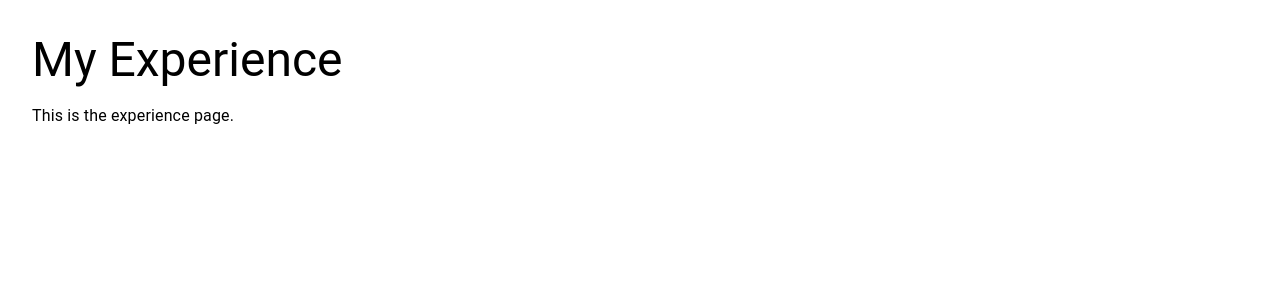
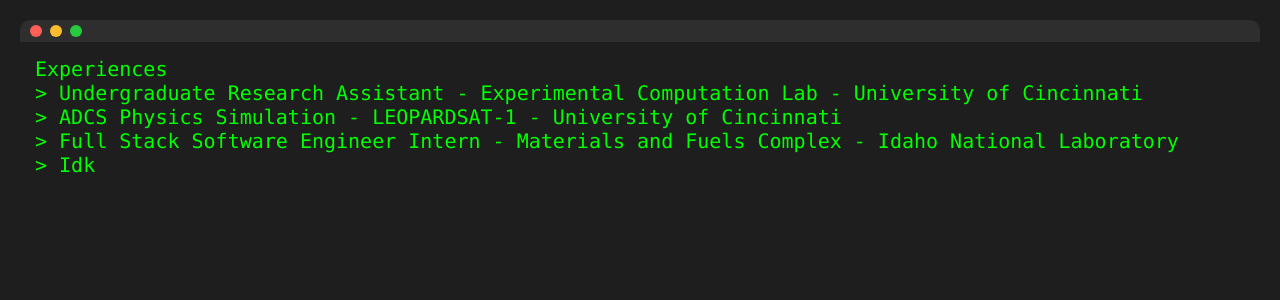
Before and after one commit to Rai1975/portfolio, a React (Create React App) app in the folder portfolio/: page /experience in a window 1280 px wide. Shown: the top 300 px of the page. Built offline with nearby package versions, Linux system fonts and the light colour scheme.

Commit message:
Updating  Experiences tab.

```diff
--- a/portfolio/src/pages/Experience.js
+++ b/portfolio/src/pages/Experience.js
@@ -1,14 +1,176 @@
-import React from 'react';
-import { Box, Typography } from '@mui/material';
+import React, { useEffect, useState } from 'react';
+import { Link } from 'react-router-dom';
 
 const Experience = () => {
+  const [text, setText] = useState('');
+  const [currentIndex, setCurrentIndex] = useState(0);
+  const [done, setDone] = useState(false);
+
+  const fullText = `Experiences`;
+
+  const typingSpeed = 25; // Speed of typing in milliseconds
+
+  useEffect(() => {
+    // Typing animation function
+    const type = () => {
+      if (currentIndex < fullText.length) {
+        setText((prev) => prev + fullText[currentIndex]);
+        setCurrentIndex((prev) => prev + 1);
+      } else {
+        setDone(true); // Typing complete
+      }
+    };
+
+    if (!done) {
+      const timeout = setTimeout(type, typingSpeed);
+      return () => clearTimeout(timeout); // Cleanup timeout on unmount or re-run
+    }
+  }, [currentIndex, done, fullText]);
+
   return (
-    <Box sx={{ padding: 4 }}>
-      <Typography variant="h3">My Experience</Typography>
-      <Typography variant="body1" mt={2}>
-        This is the experience page.
-      </Typography>
-    </Box>
+    <div
+      style={{
+        display: 'flex',
+        flexDirection: 'column',
+        alignItems: 'center',
+        justifyContent: 'flex-start',
+        height: '100vh',
+        backgroundColor: '#1e1e1e',
+        color: 'white',
+        fontFamily: 'Consolas, monospace',
+        padding: '20px',
+        boxSizing: 'border-box',
+      }}
+    >
+      {/* Terminal Header */}
+      <div
+        style={{
+          width: '100%',
+          display: 'flex',
+          alignItems: 'center',
+          justifyContent: 'flex-start',
+          backgroundColor: '#2e2e2e',
+          borderRadius: '10px 10px 0 0',
+          padding: '5px 10px',
+          boxSizing: 'border-box',
+        }}
+      >
+        <div
+          style={{
+            width: '12px',
+            height: '12px',
+            borderRadius: '50%',
+            backgroundColor: '#ff5f56', // Red
+            marginRight: '8px',
+          }}
+        ></div>
+        <div
+          style={{
+            width: '12px',
+            height: '12px',
+            borderRadius: '50%',
+            backgroundColor: '#ffbd2e', // Yellow
+            marginRight: '8px',
+          }}
+        ></div>
+        <div
+          style={{
+            width: '12px',
+            height: '12px',
+            borderRadius: '50%',
+            backgroundColor: '#27c93f', // Green
+          }}
+        ></div>
+      </div>
+
+      {/* Terminal Content */}
+      <div
+        style={{
+          width: '100%',
+          flexGrow: 1,
+          backgroundColor: '#1e1e1e',
+          borderRadius: '0 0 10px 10px',
+          padding: '15px',
+          boxSizing: 'border-box',
+          overflow: 'hidden',
+          whiteSpace: 'pre-wrap',
+          color: '#00ff00', // Green text
+          fontSize: '20px',
+        }}
+      >
+        {text}
+        {done && (
+          <>
+            <br />
+            <Link
+              to="https://eecs.ceas.uc.edu/~wilseypa/"
+              style={{
+                color: '#00ff00',
+                textDecoration: 'none',
+                cursor: 'pointer',
+              }}
+            >
+              &gt; Undergraduate Research Assistant - Experimental Computation Lab - University of Cincinnati
+            </Link>
+            <br />
+            <Link
+              to="https://uccubecats.github.io/"
+              style={{
+                color: '#00ff00',
+                textDecoration: 'none',
+                cursor: 'pointer',
+              }}
+            >
+              &gt; ADCS Physics Simulation - LEOPARDSAT-1 - University of Cincinnati
+            </Link>
+            <br />
+            <Link
+              to="https://inl.gov/"
+              style={{
+                color: '#00ff00',
+                textDecoration: 'none',
+                cursor: 'pointer',
+              }}>
+              &gt; Full Stack Software Engineer Intern - Materials and Fuels Complex - Idaho National Laboratory
+            </Link>
+            <br />
+            <Link
+            to=""
+            style={{
+                color: '#00ff00',
+                textDecoration: 'none',
+                cursor: 'pointer',
+              }}>
+                &gt; Idk
+            </Link>
+          </>
+        )}
+        {!done && (
+          <span
+            style={{
+              backgroundColor: '#00ff00',
+              color: '#1e1e1e',
+              padding: '0 2px',
+              display: 'inline-block',
+              animation: 'blink 1s step-start infinite',
+            }}
+          >
+            |
+          </span>
+        )}
+      </div>
+
+      {/* Keyframes for the blinking cursor */}
+      <style>
+        {`
+          @keyframes blink {
+            50% {
+              opacity: 0;
+            }
+          }
+        `}
+      </style>
+    </div>
   );
 };
 
```
